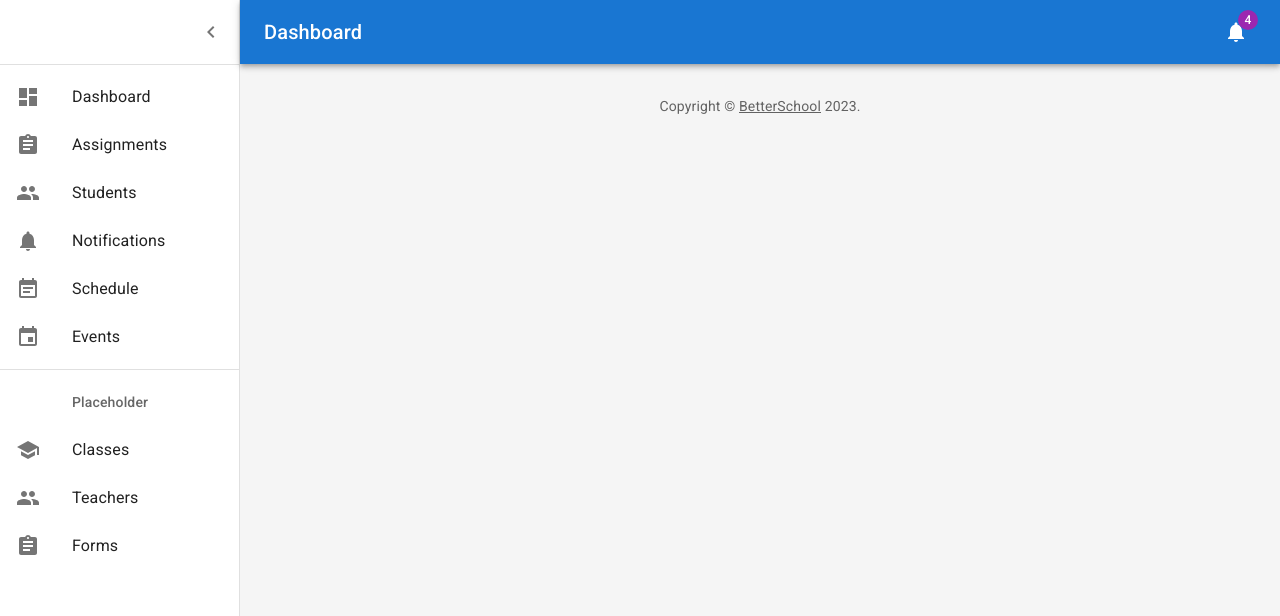
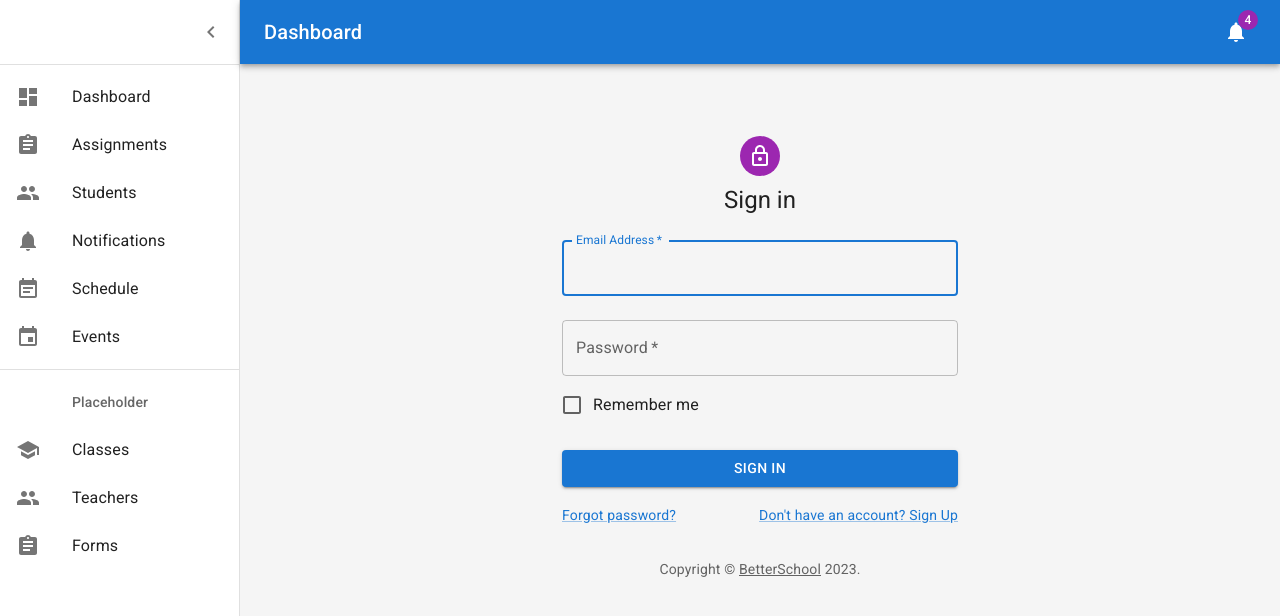
Before and after one commit to Team-BetterSchool/betterschool, a React (Create React App) app: page /signin in a window 1280 px wide. Shown: the top 616 px of the page. Built offline with nearby package versions, Linux system fonts and the light colour scheme.

Commit message:
added signin component

```diff
--- a/src/components/BrowserRoutes.js
+++ b/src/components/BrowserRoutes.js
@@ -2,6 +2,7 @@ import { Routes, Route } from 'react-router-dom';
 import Dashboard from './Dashboard';
 import ErrorPage from './ErrorPage';
 import SignUp from './SignUp';
+import SignIn from './SignIn';
 
 // mui.com/material-ui/guides/routing/
 
@@ -9,8 +10,9 @@ const BrowserRoutes = () => {
   return (
     <Routes>
       <Route path='/' element={<Dashboard />} />
+      <Route path='/signup' element={<SignUp />} />
+      <Route path='/signin' element={<SignIn />} />
       {/* <Route path='/login' element={<Login />} /> */}
-      <Route path='/signup' element={<SignUp />} />
       {/* <Route path='/schedule' element={<Schedule />} />
       <Route exact path='/assignments' element={<Assignments />} />
       <Route exact path='/students' element={<Students />} />
--- /dev/null
+++ b/src/components/SignIn.js
@@ -0,0 +1,91 @@
+import * as React from 'react';
+import Avatar from '@mui/material/Avatar';
+import Button from '@mui/material/Button';
+import CssBaseline from '@mui/material/CssBaseline';
+import TextField from '@mui/material/TextField';
+import FormControlLabel from '@mui/material/FormControlLabel';
+import Checkbox from '@mui/material/Checkbox';
+import Link from '@mui/material/Link';
+import Grid from '@mui/material/Grid';
+import Box from '@mui/material/Box';
+import LockOutlinedIcon from '@mui/icons-material/LockOutlined';
+import Typography from '@mui/material/Typography';
+import Container from '@mui/material/Container';
+
+export default function SignIn() {
+  const handleSubmit = (event) => {
+    event.preventDefault();
+    const data = new FormData(event.currentTarget);
+    console.log({
+      email: data.get('email'),
+      password: data.get('password'),
+    });
+  };
+
+  return (
+    <Container component='main' maxWidth='xs'>
+      <CssBaseline />
+      <Box
+        sx={{
+          marginTop: 8,
+          display: 'flex',
+          flexDirection: 'column',
+          alignItems: 'center',
+        }}
+      >
+        <Avatar sx={{ m: 1, bgcolor: 'secondary.main' }}>
+          <LockOutlinedIcon />
+        </Avatar>
+        <Typography component='h1' variant='h5'>
+          Sign in
+        </Typography>
+        <Box component='form' onSubmit={handleSubmit} noValidate sx={{ mt: 1 }}>
+          <TextField
+            margin='normal'
+            required
+            fullWidth
+            id='email'
+            label='Email Address'
+            name='email'
+            autoComplete='email'
+            autoFocus
+          />
+          <TextField
+            margin='normal'
+            required
+            fullWidth
+            name='password'
+            label='Password'
+            type='password'
+            id='password'
+            autoComplete='current-password'
+          />
+          <FormControlLabel
+            control={<Checkbox value='remember' color='primary' />}
+            label='Remember me'
+          />
+          <Button
+            type='submit'
+            fullWidth
+            variant='contained'
+            sx={{ mt: 3, mb: 2 }}
+          >
+            Sign In
+          </Button>
+          <Grid container>
+            <Grid item xs>
+              <Link href='#' variant='body2'>
+                Forgot password?
+              </Link>
+            </Grid>
+            <Grid item>
+              <Link href='#' variant='body2'>
+                {"Don't have an account? Sign Up"}
+              </Link>
+            </Grid>
+          </Grid>
+        </Box>
+      </Box>
+    </Container>
+  );
+}
```
